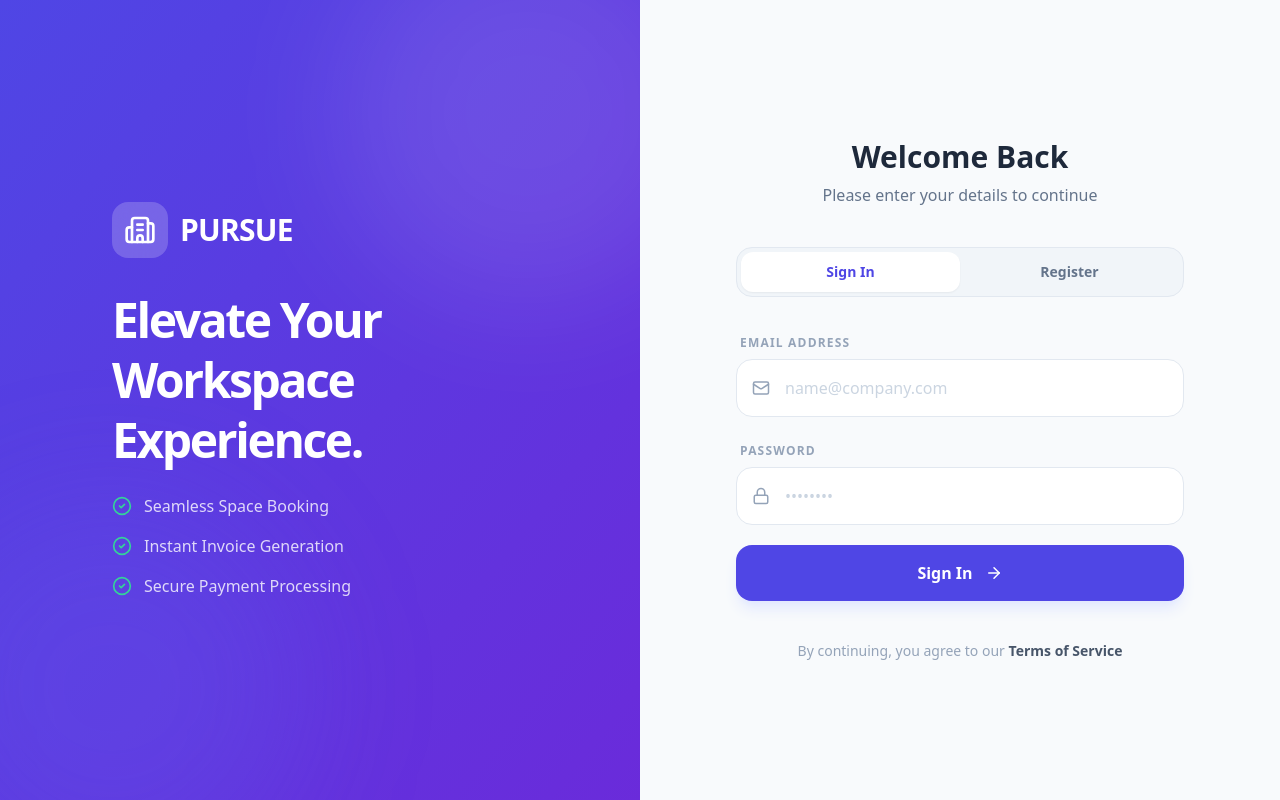
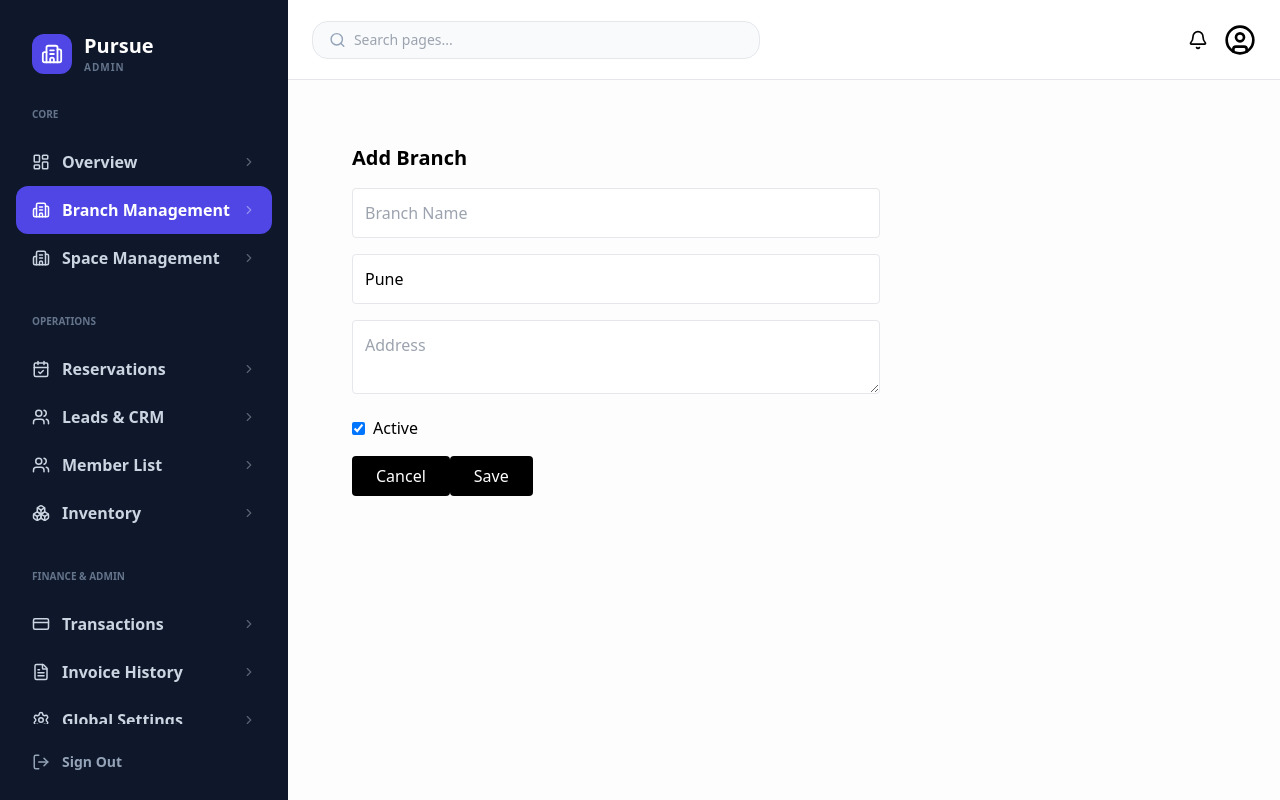
Before and after one commit to Amolika28-Kale/office-management-system, a React (Vite) app in the folder pursue-frontend/: page /admin/branches/new in a window 1280 px wide. Before the commit this address led to /login. Built offline with nearby package versions, Linux system fonts and the light colour scheme; sample sign-in values are in the browser's storage.

Commit message:
admin side added branches in dashboard

```diff
--- a/pursue-frontend/src/App.jsx
+++ b/pursue-frontend/src/App.jsx
@@ -30,6 +30,8 @@ import UserSettings from "./user/pages/UserSettings";
 import AdminPayments from "./admin/pages/AdminPayments";
 import AdminInvoices from "./admin/pages/AdminInvoices";
 import AdminSettings from "./admin/pages/AdminSettings";
+import Branches from "./admin/pages/Branch";
+import BranchForm from "./admin/pages/BranchForm";
 
 export default function App() {
   return (
@@ -83,6 +85,10 @@ export default function App() {
           <Route path="/admin/invoices" element={<AdminInvoices />} />
           {/* Settings */}
           <Route path="/admin/settings" element={<AdminSettings />} />
+          {/* Branches */}
+          <Route path="/admin/branches" element={<Branches />} />
+          <Route path="/admin/branches/new" element={<BranchForm />} />
+          <Route path="/admin/branches/edit/:id" element={<BranchForm />} />
         </Route>
 
         {/* ================= USER ================= */}
--- a/pursue-frontend/src/admin/components/AdminLayout.jsx
+++ b/pursue-frontend/src/admin/components/AdminLayout.jsx
@@ -26,6 +26,7 @@ export default function AdminLayout() {
       title: "Core",
       items: [
         { to: "/admin/dashboard", icon: LayoutDashboard, label: "Overview" },
+        { to: "/admin/branches" , icon: Building2, label: "Branch Management" },
         { to: "/admin/spaces", icon: Building2, label: "Space Management" },
       ]
     },
--- /dev/null
+++ b/pursue-frontend/src/admin/pages/Branch.jsx
@@ -0,0 +1,76 @@
+import { useEffect, useState } from "react";
+import { fetchBranches, deleteBranch } from "../../services/branchServices";
+import { useNavigate } from "react-router-dom";
+import { Plus, Pencil, Trash } from "lucide-react";
+
+export default function Branches() {
+  const [branches, setBranches] = useState([]);
+  const navigate = useNavigate();
+
+  useEffect(() => {
+    load();
+  }, []);
+
+  const load = async () => {
+    const res = await fetchBranches();
+    setBranches(res);
+  };
+
+  const remove = async (id) => {
+    if (!confirm("Delete this branch?")) return;
+    await deleteBranch(id);
+    load();
+  };
+
+  return (
+    <div className="p-6 space-y-6">
+      <div className="flex justify-between items-center">
+        <h1 className="text-2xl font-bold">Branches</h1>
+        <button
+          onClick={() => navigate("/admin/branches/new")}
+          className="flex items-center gap-2 bg-black text-white px-4 py-2 rounded"
+        >
+          <Plus size={16} /> Add Branch
+        </button>
+      </div>
+
+      <div className="bg-white rounded shadow overflow-hidden">
+        <table className="w-full text-sm">
+          <thead className="bg-gray-100">
+            <tr>
+              <th className="p-3 text-left">Name</th>
+              <th className="p-3">City</th>
+              <th className="p-3">Status</th>
+              <th className="p-3 text-right">Actions</th>
+            </tr>
+          </thead>
+          <tbody>
+            {branches.map(b => (
+              <tr key={b._id} className="border-t">
+                <td className="p-3 font-semibold">{b.name}</td>
+                <td className="p-3 text-center">{b.city}</td>
+                <td className="p-3 text-center">
+                  {b.isActive ? "Active" : "Inactive"}
+                </td>
+                <td className="p-3 text-right flex justify-end gap-2">
+                  <button
+                    onClick={() => navigate(`/admin/branches/edit/${b._id}`)}
+                    className="p-2 hover:bg-gray-100 rounded"
+                  >
+                    <Pencil size={16} />
+                  </button>
+                  <button
+                    onClick={() => remove(b._id)}
+                    className="p-2 hover:bg-red-100 text-red-600 rounded"
+                  >
+                    <Trash size={16} />
+                  </button>
+                </td>
+              </tr>
+            ))}
+          </tbody>
+        </table>
+      </div>
+    </div>
+  );
+}
--- /dev/null
+++ b/pursue-frontend/src/admin/pages/BranchForm.jsx
@@ -0,0 +1,78 @@
+import { useEffect, useState } from "react";
+import { createBranch, getBranchById, updateBranch } from "../../services/branchServices";
+import { useNavigate, useParams } from "react-router-dom";
+
+export default function BranchForm() {
+  const { id } = useParams();
+  const navigate = useNavigate();
+  const [form, setForm] = useState({
+    name: "",
+    city: "Pune",
+    address: "",
+    isActive: true,
+  });
+
+  useEffect(() => {
+    if (id) load();
+  }, [id]);
+
+  const load = async () => {
+    const res = await getBranchById(id);
+    setForm(res);
+  };
+
+  const submit = async (e) => {
+    e.preventDefault();
+    id ? await updateBranch(id, form) : await createBranch(form);
+    navigate("/admin/branches");
+  };
+
+  return (
+    <div className="max-w-xl p-6">
+      <h2 className="text-xl font-bold mb-4">
+        {id ? "Edit Branch" : "Add Branch"}
+      </h2>
+
+      <form onSubmit={submit} className="space-y-4">
+        <input
+          placeholder="Branch Name"
+          className="w-full border p-3 rounded"
+          value={form.name}
+          onChange={(e) => setForm({ ...form, name: e.target.value })}
+          required
+        />
+
+        <input
+          placeholder="City"
+          className="w-full border p-3 rounded"
+          value={form.city}
+          onChange={(e) => setForm({ ...form, city: e.target.value })}
+        />
+
+        <textarea
+          placeholder="Address"
+          className="w-full border p-3 rounded"
+          value={form.address}
+          onChange={(e) => setForm({ ...form, address: e.target.value })}
+        />
+
+        <label className="flex items-center gap-2">
+          <input
+            type="checkbox"
+            checked={form.isActive}
+            onChange={(e) =>
+              setForm({ ...form, isActive: e.target.checked })
+            }
+          />
+          Active
+        </label>
+<button className="bg-black text-white px-6 py-2 rounded">
+          Cancel
+        </button>
+        <button className="bg-black text-white px-6 py-2 rounded">
+          Save
+        </button>
+      </form>
+    </div>
+  );
+}
--- a/pursue-frontend/src/admin/pages/Dashboard.jsx
+++ b/pursue-frontend/src/admin/pages/Dashboard.jsx
@@ -12,6 +12,7 @@ import {
   fetchDashboardStats,
   fetchDashboardAnalytics
 } from "../../services/dashboardService";
+import { fetchBranches } from "../../services/branchServices";
 
 /* ---------------- CONSTANTS ---------------- */
 const COLORS = ["#4f46e5", "#22c55e", "#f59e0b", "#ef4444"];
@@ -33,23 +34,33 @@ export default function AdminDashboard() {
   const [analytics, setAnalytics] = useState(DEFAULT_ANALYTICS);
   const [year, setYear] = useState(new Date().getFullYear());
   const [spaceType, setSpaceType] = useState("all");
+const [branches, setBranches] = useState([]);
+const [branchId, setBranchId] = useState("all");
 
   /* LOAD DATA */
   useEffect(() => {
     loadDashboard();
   }, [year, spaceType]);
 
+  useEffect(() => {
+  const loadBranches = async () => {
+    const res = await fetchBranches();
+    setBranches(res);
+  };
+  loadBranches();
+}, []);
+
   /* AUTO REFRESH */
   useEffect(() => {
     const interval = setInterval(loadDashboard, 30000);
     return () => clearInterval(interval);
-  }, [year, spaceType]);
+  },[year, spaceType, branchId]);
 
   const loadDashboard = async () => {
     try {
       const [statsRes, analyticsRes] = await Promise.all([
         fetchDashboardStats(),
-        fetchDashboardAnalytics({ year, spaceType }),
+        fetchDashboardAnalytics({ year, spaceType,branchId }),
       ]);
 
       setStats(statsRes?.data?.data || {});
@@ -106,6 +117,19 @@ export default function AdminDashboard() {
             <option value="desk">Desks</option>
             <option value="conference">Conference</option>
           </select>
+          <select
+  value={branchId}
+  onChange={e => setBranchId(e.target.value)}
+  className="px-4 py-2 rounded-xl border font-bold"
+>
+  <option value="all">All Branches</option>
+  {branches.map(b => (
+    <option key={b._id} value={b._id}>
+      {b.name}
+    </option>
+  ))}
+</select>
+
         </div>
       </div>
 
--- /dev/null
+++ b/pursue-frontend/src/services/branchServices.js
@@ -0,0 +1,25 @@
+import axios from "axios";
+
+const API = "https://office-management-system-muks.onrender.com/api/admin/branches";
+
+const auth = () => ({
+  headers: {
+    Authorization: `Bearer ${localStorage.getItem("token")}`,
+  },
+});
+
+
+export const fetchBranches = () =>
+  axios.get(API, auth()).then(res => res.data);
+
+export const getBranchById = (id) =>
+  axios.get(`${API}/${id}`, auth()).then(res => res.data);
+
+export const createBranch = (data) =>
+  axios.post(API, data, auth()).then(res => res.data);
+
+export const updateBranch = (id, data) =>
+  axios.put(`${API}/${id}`, data, auth()).then(res => res.data);
+
+export const deleteBranch = (id) =>
+  axios.delete(`${API}/${id}`, auth()).then(res => res.data);
```
Also changed, not shown: 2 other files (tests, documents, lock files or other folders).
